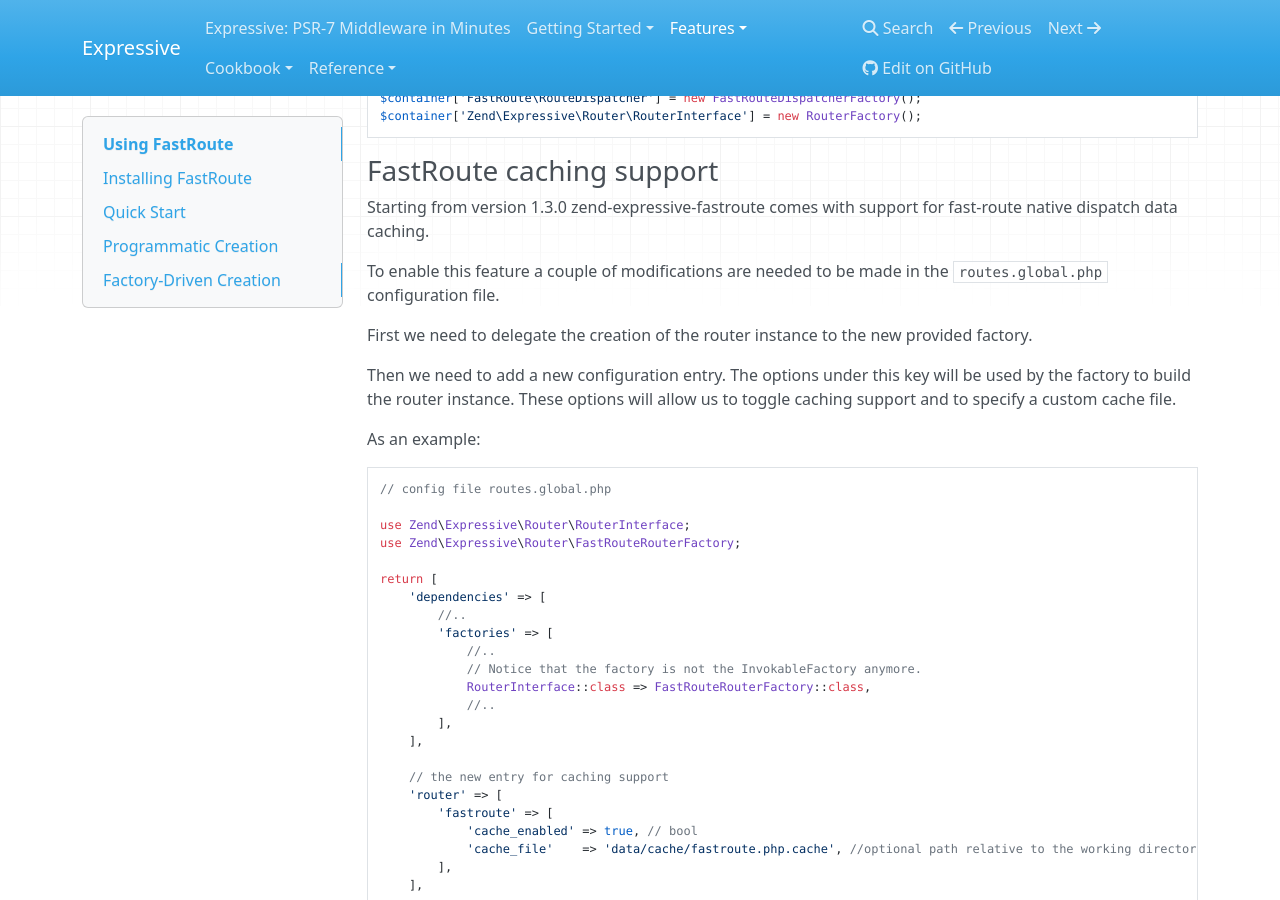
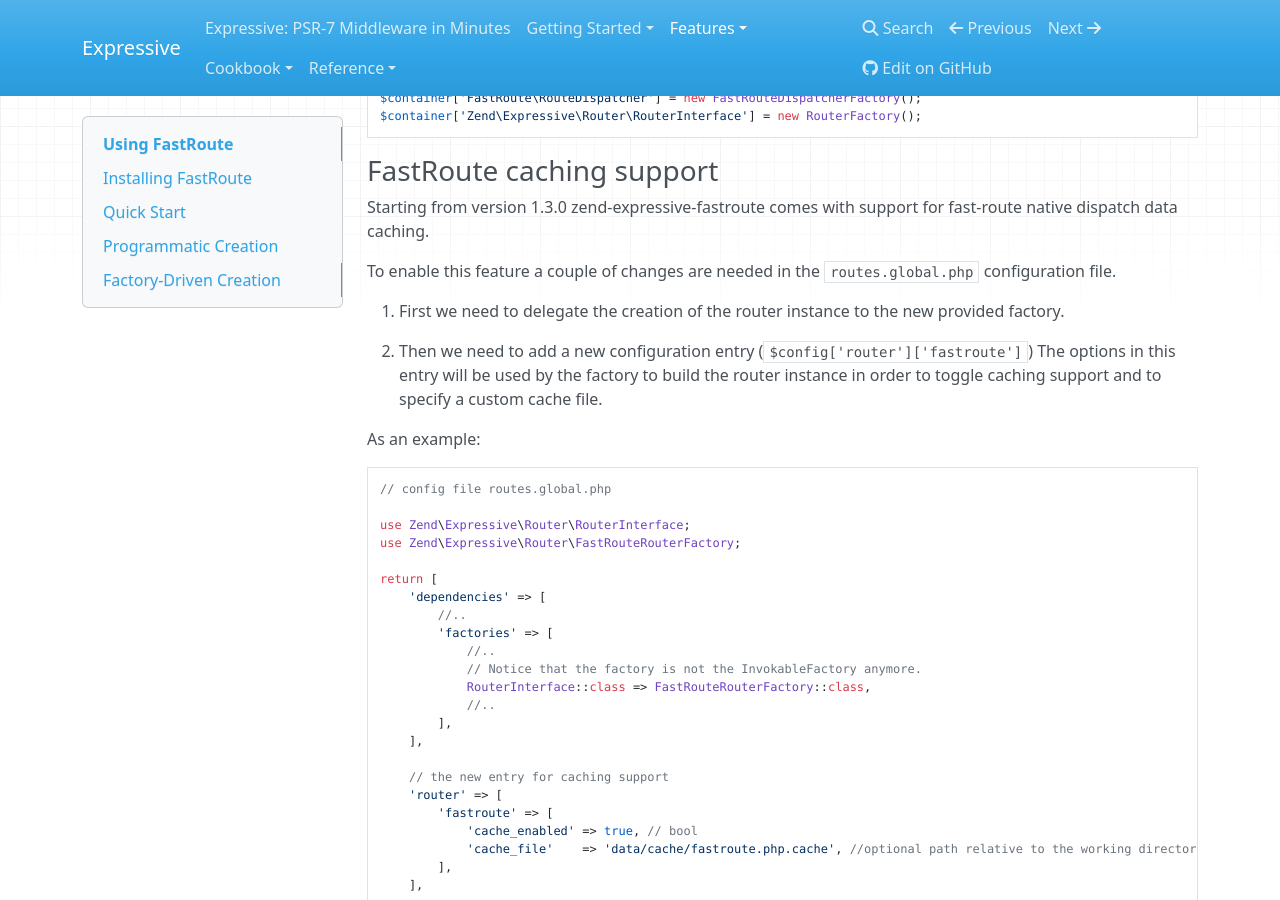
Before and after one commit to zendframework/zend-expressive, an MkDocs documentation site: the page built from doc/book/features/router/fast-route.md, in a window 1280 px wide and 900 px high, scrolled down 4893 px. Built offline with MkDocs 1.6.1, drawn with Linux system fonts in a browser that asks for light colours; nearby versions of some CDN libraries; old or Windows-style settings are respelled for this version of MkDocs.

Commit message:
Update fast-route.md

````diff
--- a/doc/book/features/router/fast-route.md
+++ b/doc/book/features/router/fast-route.md
@@ -277,15 +277,15 @@
 Starting from version 1.3.0 zend-expressive-fastroute comes with support
 for fast-route native dispatch data caching.
 
-To enable this feature a couple of modifications are needed to be made in
-the `routes.global.php` configuration file.
+To enable this feature a couple of changes are needed in the `routes.global.php`
+configuration file.
 
-First we need to delegate the creation of the router instance to the new
-provided factory.
+1. First we need to delegate the creation of the router instance to the new
+   provided factory.
 
-Then we need to add a new configuration entry. The options under this key
-will be used by the factory to build the router instance. These options
-will allow us to toggle caching support and to specify a custom cache file.
+2. Then we need to add a new configuration entry (`$config['router']['fastroute']`)
+   The options in this entry will be used by the factory to build the router
+   instance in order to toggle caching support and to specify a custom cache file.
 
 As an example:
 ``` php
````
